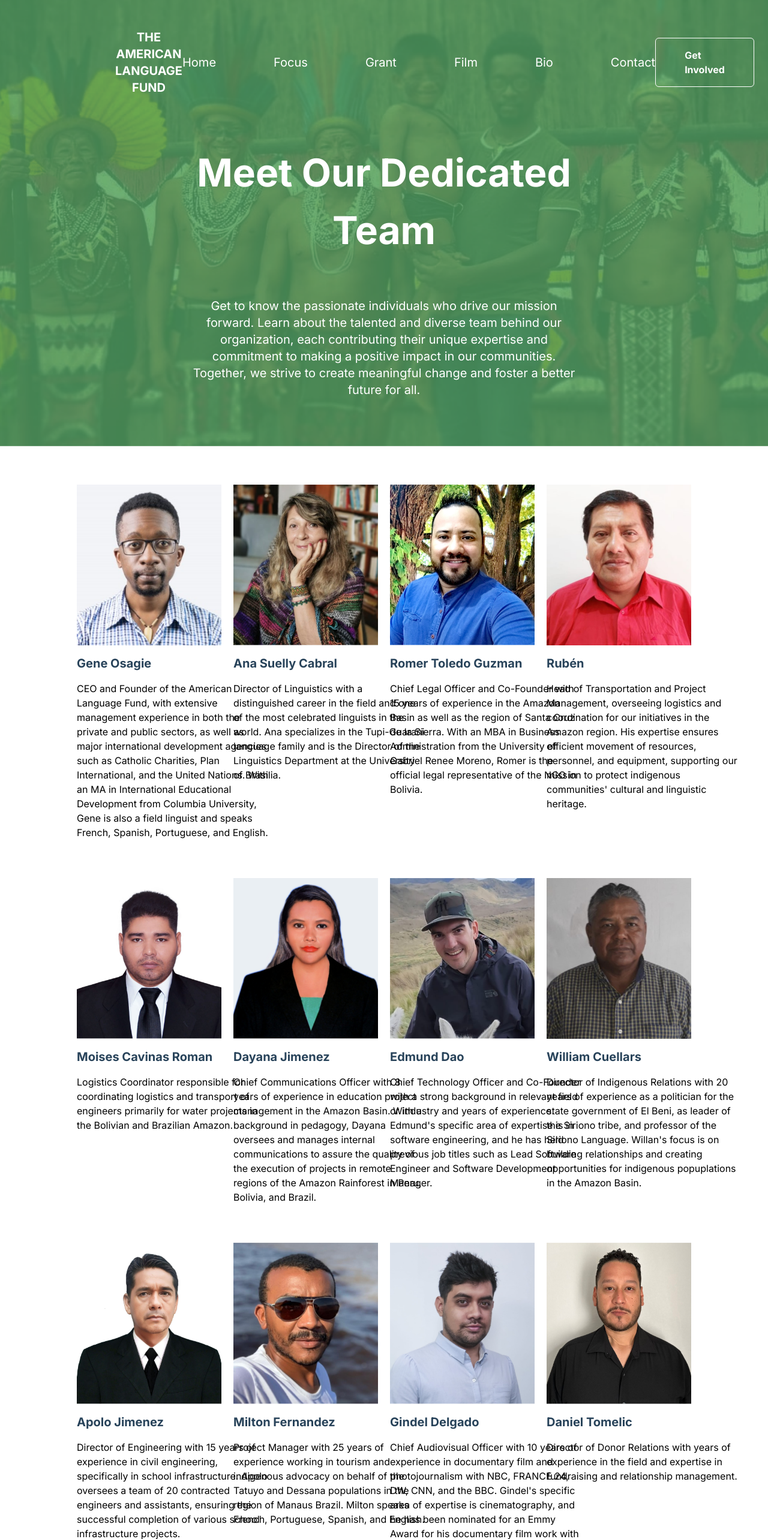
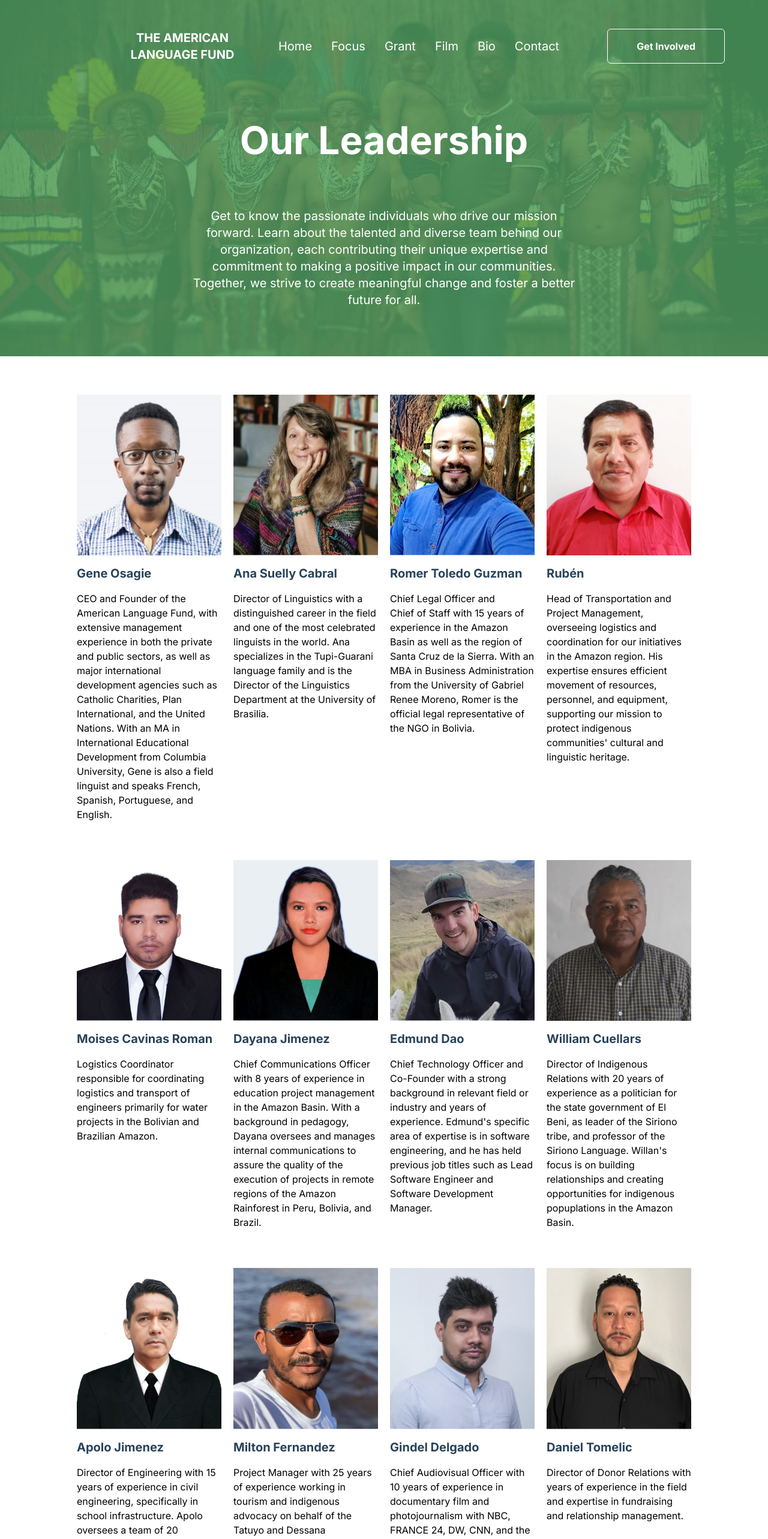
Before and after one commit to 64blit/website-alf, a Next.js app: page /bio in a window 1280 px wide. Shown: the top 2566 px of the page at 60% size. Built offline with nearby package versions, Linux system fonts and the light colour scheme.

Commit message:
Added Bio Entry and NavBar Fixes

```diff
--- a/components/AboutHeader.js
+++ b/components/AboutHeader.js
@@ -17,7 +17,7 @@ const AboutHeader = () =>
                 <Nav />
                 <section className="h-[80%] w-[80%] mx-auto py-[4rem] flex flex-col md:grid md:grid-cols-[50%_38%] gap-[2rem] items-center">
                     <div className=" flex flex-col items-center text-center md:items-start md:text-left gap-[1.5rem] lg:gap-[4rem]">
-                        <header className="text-white font-bold text-[2rem] md:text-[2.7rem] lg:text-[3rem]">Fund Inquirie</header>
+                        <header className="text-white font-bold text-[2rem] md:text-[2.7rem] lg:text-[3rem]">Fund Inquiries</header>
                         <p className="text-white text-xl">Although our work embaraces the whole of the Americas, we do not maintain permanent offices outside of the Amazon Rainforest, regarding it as the heart and center of the Americas. Nevertheless, we welcome inquiries from all over the world regarding our Fund, Grants, and other activities. If you have any questions, feel free to contact us at info@languagefund.org. We would be more than happy to hear from you and to answer any questions you may have about our work.</p>
                         <div className="cta flex gap-2">
                             <Link href="">
--- a/components/Nav.js
+++ b/components/Nav.js
@@ -13,15 +13,15 @@ const Nav = () =>
     }
 
     return (
-        <nav className="flex justify-between items-center pt-[1rem] md:pt-[3rem] px-[1rem] md:px-[1rem] lg:px-[6rem] xl:px-[12rem]">
+        <nav className="flex justify-between items-center min-w-100 pt-[1rem] md:pt-[3rem] px-[1rem] md:px-[1rem] lg:px-[6rem] xl:px-[12rem] lg:gap-[3rem]">
             <Link href="/" className="transition duration-200 hover:scale-125">
-                <div className="logo flex flex-col uppercase text-center">
+                <div className="logo flex flex-col uppercase text-center min-w-[14rem]">
                     <span className="text-[1rem] md:text-xl font-bold text-white">The American</span>
                     <span className="text-[1rem] md:text-xl font-bold text-white">Language Fund</span>
                 </div>
             </Link>
             {/* navLinks */}
-            <div className="nav-links hidden md:gap-[2rem] xl:gap-[6rem] md:flex">
+            <div className="nav-links hidden md:gap-[2rem] md:flex">
                 <Link href="/" className="transition duration-200 hover:scale-125">
                     <span className="text-white text-xl">Home</span>
                 </Link>
@@ -43,7 +43,7 @@ const Nav = () =>
             </div>
 
             {/* cta */}
-            <div className="cta flex gap-3 items-center">
+            <div className="cta flex gap-3 items-center min-w-[14rem] max-w-[14rem] md:mx-[2rem]">
                 <Link target="_blank" href="https://www.paypal.com/donate/?hosted_button_id=7NZ4BTZYXFC5G" className="transition duration-200 hover:scale-125">
                     <div className="btn border border-white text-white font-bold rounded-md py-2 px-5 lg:py-4 lg:px-12">Get Involved</div>
                 </Link>
--- a/components/bio/BioEntry.js
+++ b/components/bio/BioEntry.js
@@ -6,7 +6,7 @@ const BioEntry = (props) =>
             <div className="name py-[1rem]">
                 <h2 className=" text-[#28435A] text-xl font-bold">{props.name}</h2>
             </div>
-            <div className=" desc w-[20rem]">
+            <div className=" desc max-w-[20rem]">
                 <p>{props.desc}</p>
             </div>
         </div>
--- a/components/bio/BioHeader.js
+++ b/components/bio/BioHeader.js
@@ -20,7 +20,7 @@ const BioHeader = () =>
                 <section className="h-[80%] flex justify-center items-center py-[5rem]">
                     <div className="w-[90vw] md:w-[70vw] lg:w-[50vw] text-center flex flex-col gap-[1.5rem] lg:gap-[4rem]">
                         <header className="text-white font-bold text-[2rem] md:text-[2.7rem] lg:text-[4rem]">
-                            Meet Our Dedicated Team
+                            Our Leadership
                         </header>
                         <p className="text-white text-xl">
                             Get to know the passionate individuals who drive our mission forward. Learn about the talented and diverse team behind our organization, each contributing their unique expertise and commitment to making a positive impact in our communities. Together, we strive to create meaningful change and foster a better future for all.
--- a/components/bio/BioMain.js
+++ b/components/bio/BioMain.js
@@ -28,7 +28,7 @@ const BioMain = () =>
                     <div className="name py-[1rem]">
                         <h2 className="text-[#28435A] text-xl font-bold">Gene Osagie</h2>
                     </div>
-                    <div className="desc w-[20rem]">
+                    <div className="desc max-w-[20rem]">
                         <p>CEO and Founder of the American Language Fund, with extensive management experience in both the private and public sectors, as well as major international development agencies such as Catholic Charities, Plan International, and the United Nations. With an MA in International Educational Development from Columbia University, Gene is also a field linguist and speaks French, Spanish, Portuguese, and English.</p>
                     </div>
                 </div>
@@ -38,7 +38,7 @@ const BioMain = () =>
                     <div className="name py-[1rem]">
                         <h2 className="text-[#28435A] text-xl font-bold">Ana Suelly Cabral</h2>
                     </div>
-                    <div className="desc w-[20rem]">
+                    <div className="desc max-w-[20rem]">
                         <p>Director of Linguistics with a distinguished career in the field and one of the most celebrated linguists in the world. Ana specializes in the Tupi-Guarani language family and is the Director of the Linguistics Department at the University of Brasilia.</p>
                     </div>
                 </div>
@@ -48,8 +48,8 @@ const BioMain = () =>
                     <div className="name py-[1rem]">
                         <h2 className="text-[#28435A] text-xl font-bold">Romer Toledo Guzman</h2>
                     </div>
-                    <div className="desc w-[20rem]">
-                        <p>Chief Legal Officer and Co-Founder with 15 years of experience in the Amazon Basin as well as the region of Santa Cruz de la Sierra. With an MBA in Business Administration from the University of Gabriel Renee Moreno, Romer is the official legal representative of the NGO in Bolivia.</p>
+                    <div className="desc max-w-[20rem]">
+                        <p>Chief Legal Officer and Chief of Staff with 15 years of experience in the Amazon Basin as well as the region of Santa Cruz de la Sierra. With an MBA in Business Administration from the University of Gabriel Renee Moreno, Romer is the official legal representative of the NGO in Bolivia.</p>
                     </div>
                 </div>
                 {/* -------------------------------------------------------------- */}
@@ -58,7 +58,7 @@ const BioMain = () =>
                     <div className="name py-[1rem]">
                         <h2 className="text-[#28435A] text-xl font-bold">Rubén </h2>
                     </div>
-                    <div className="desc w-[20rem]">
+                    <div className="desc max-w-[20rem]">
                         <p>Head of Transportation and Project Management, overseeing logistics and coordination for our initiatives in the Amazon region. His expertise ensures efficient movement of resources, personnel, and equipment, supporting our mission to protect indigenous communities' cultural and linguistic heritage.</p>
                     </div>
                 </div>
@@ -68,7 +68,7 @@ const BioMain = () =>
                     <div className="name py-[1rem]">
                         <h2 className="text-[#28435A] text-xl font-bold">Moises Cavinas Roman</h2>
                     </div>
-                    <div className="desc w-[20rem]">
+                    <div className="desc max-w-[20rem]">
                         <p>Logistics Coordinator responsible for coordinating logistics and transport of engineers primarily for water projects in the Bolivian and Brazilian Amazon.</p>
                     </div>
                 </div>
@@ -78,7 +78,7 @@ const BioMain = () =>
                     <div className="name py-[1rem]">
                         <h2 className="text-[#28435A] text-xl font-bold">Dayana Jimenez</h2>
                     </div>
-                    <div className="desc w-[20rem]">
+                    <div className="desc max-w-[20rem]">
                         <p>Chief Communications Officer with 8 years of experience in education project management in the Amazon Basin. With a background in pedagogy, Dayana oversees and manages internal communications to assure the quality of the execution of projects in remote regions of the Amazon Rainforest in Peru, Bolivia, and Brazil.</p>
                     </div>
                 </div>
@@ -88,7 +88,7 @@ const BioMain = () =>
                     <div className="name py-[1rem]">
                         <h2 className="text-[#28435A] text-xl font-bold">Edmund Dao</h2>
                     </div>
-                    <div className="desc w-[20rem]">
+                    <div className="desc max-w-[20rem]">
                         <p>Chief Technology Officer and Co-Founder with a strong background in relevant field or industry and years of experience. Edmund's specific area of expertise is in software engineering, and he has held previous job titles such as Lead Software Engineer and Software Development Manager.</p>
 
                     </div>
@@ -99,7 +99,7 @@ const BioMain = () =>
                     <div className="name py-[1rem]">
                         <h2 className="text-[#28435A] text-xl font-bold">William Cuellars</h2>
                     </div>
-                    <div className="desc w-[20rem]">
+                    <div className="desc max-w-[20rem]">
                         <p>Director of Indigenous Relations with 20 years of experience as a politician for the state government of El Beni, as leader of the Siriono tribe, and professor of the Siriono Language. Willan's focus is on building relationships and creating opportunities for indigenous popuplations in the Amazon Basin.</p>
 
                     </div>
@@ -110,7 +110,7 @@ const BioMain = () =>
                     <div className="name py-[1rem]">
                         <h2 className="text-[#28435A] text-xl font-bold">Apolo Jimenez</h2>
                     </div>
-                    <div className="desc w-[20rem]">
+                    <div className="desc max-w-[20rem]">
                         <p>Director of Engineering with 15 years of experience in civil engineering, specifically in school infrastructure. Apolo oversees a team of 20 contracted engineers and assistants, ensuring the successful completion of various school infrastructure projects.</p>
                     </div>
                 </div>
@@ -120,7 +120,7 @@ const BioMain = () =>
                     <div className="name py-[1rem]">
                         <h2 className="text-[#28435A] text-xl font-bold">Milton Fernandez</h2>
                     </div>
-                    <div className="desc w-[20rem]">
+                    <div className="desc max-w-[20rem]">
                         <p>Project Manager with 25 years of experience working in tourism and indigenous advocacy on behalf of the Tatuyo and Dessana populations in the region of Manaus Brazil. Milton speaks French, Portuguese, Spanish, and English.</p>
                     </div>
                 </div>
@@ -131,7 +131,7 @@ const BioMain = () =>
                     <div className="name py-[1rem]">
                         <h2 className="text-[#28435A] text-xl font-bold">Gindel Delgado</h2>
                     </div>
-                    <div className="desc w-[20rem]">
+                    <div className="desc max-w-[20rem]">
                         <p>Chief Audiovisual Officer with 10 years of experience in documentary film and photojournalism with NBC, FRANCE 24, DW, CNN, and the BBC. Gindel's specific area of expertise is cinematography, and he has been nominated for an Emmy Award for his documentary film work with Vice Media on HBO.</p>
                     </div>
                 </div>
@@ -141,7 +141,7 @@ const BioMain = () =>
                     <div className="name py-[1rem]">
                         <h2 className="text-[#28435A] text-xl font-bold">Daniel Tomelic</h2>
                     </div>
-                    <div className="desc w-[20rem]">
+                    <div className="desc max-w-[20rem]">
                         <p>Director of Donor Relations with years of experience in the field and expertise in fundraising and relationship management.</p>
                     </div>
                 </div>
@@ -151,18 +151,19 @@ const BioMain = () =>
             {/* A header that reads board members and has a list of names after it. */}
             <div className="flex flex-col items-center justify-center py-[4rem]">
                 <h1 className="text-[#28435A] text-4xl font-bold">Board Members</h1>
+                <h2 className="text-[#28435A] text-center">Our board comprises accomplished professionals who bring a wealth of experience and expertise to our organization. With their strategic guidance and unwavering commitment, we are able to make a tangible impact on education and cultural preservation in the region. Get to know the exceptional individuals driving our mission and shaping a brighter future in the Amazon Basin.</h2>
             </div>
 
             <div className="grid grid-cols-1 md:grid-cols-2 lg:grid-cols-4 gap-5 gap-y-[4rem]">
 
-                <BioEntry name={"Frederick Bernas"} desc={"Freelance journalist published in BBC, CNN, AP. London, England."} />
-                <BioEntry name={"Chris Sciotti"} desc={"Attorney, Sciotti Law PC. Detroit, Michigan."} />
+                <BioEntry name={"Frederick Bernas"} desc={"Freelance journalist for the BBC, CNN, AP. London, England. "} />
+                <BioEntry name={"Chris Sciotti"} desc={"Attorney, Sciotti Law PC. Detroit, Michigan. Board Chair. "} />
                 <BioEntry name={"Scott Man"} desc={"Former engineer at Tesla Motors, active member of Chickasaw Nation. Baltimore, Maryland."} />
                 <BioEntry name={"Michael Gerber"} desc={"Investor, former staff of Embassy of Switzerland to Bolivia. Santa Cruz, Bolivia."} />
 
-                <BioEntry name={"Dr. Tomas Woods"} desc={"Retired Surgeon based in Point Baker, Alaska."} />
+                <BioEntry name={"Dr. Thomas Woods"} desc={"Retired Surgeon. Point Baker, Alaska."} />
 
-                <BioEntry name={"Dr. Alex Yee"} desc={"Root Canal Specialist, Fundraiser and Investor in Amazon Basin Projects. Boston, Massachusettes."} />
+                <BioEntry name={"Dr. Alex Yee"} desc={"Dental Surgeon, Fundraiser and Investor in Amazon Basin Projects. Boston, Massachusettes. Vice Chair."} />
 
                 <BioEntry name={"Edward Smith"} desc={"Head of Counsel, T-Mobile. Miami, Florida."} />
                 <BioEntry name={"Dr. Ana Suelly Cabral"} desc={"Head of Linguistics Department, University of Brasilia. Brasilia, Brazil."} />
```
